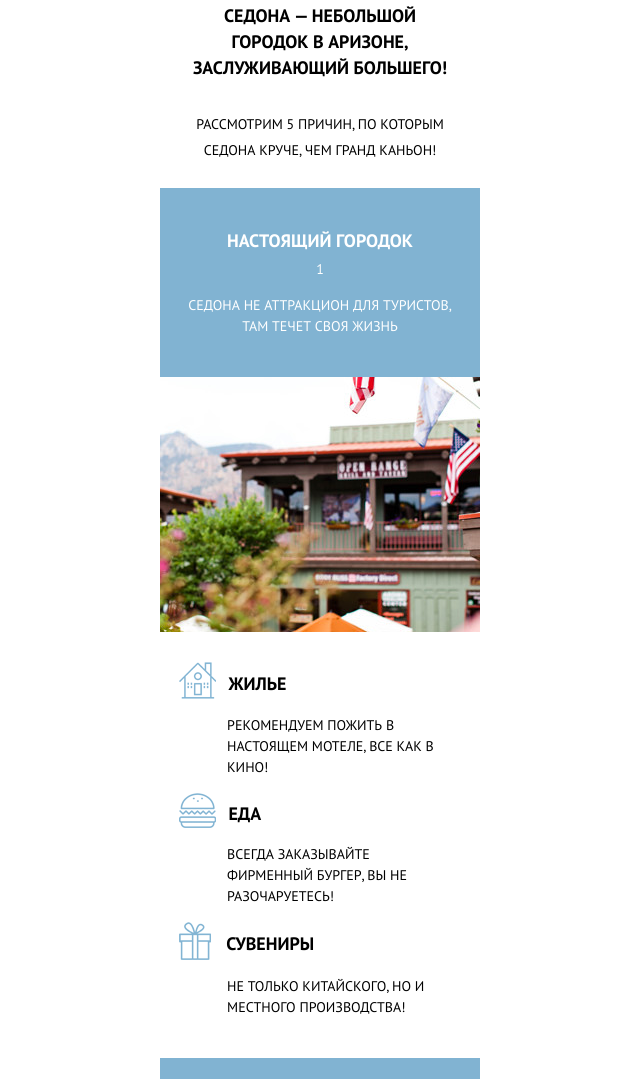
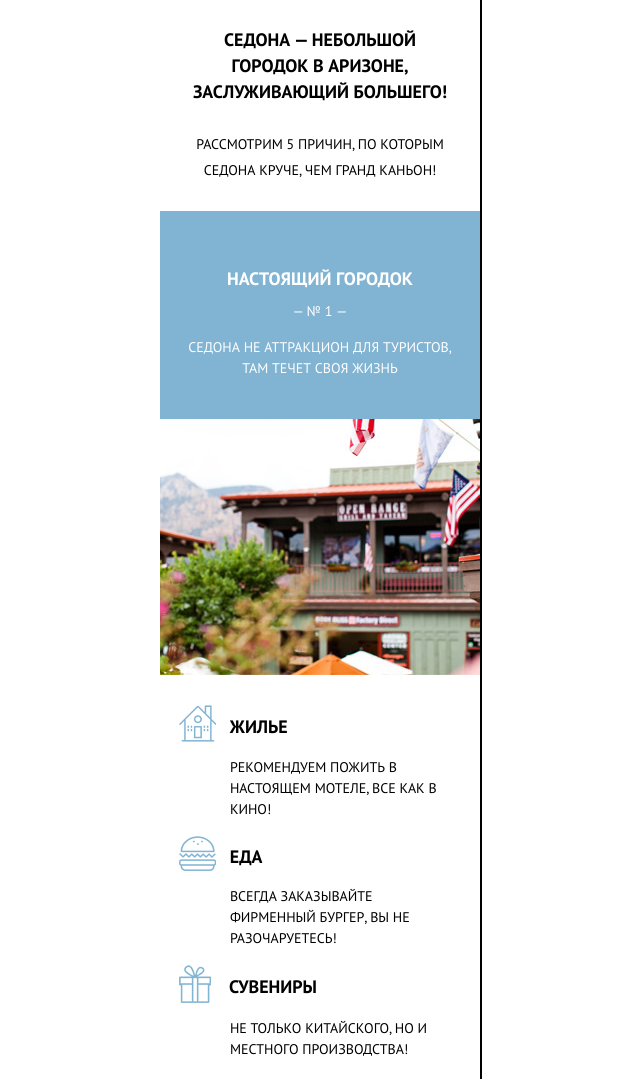
Before and after one commit to toolX/70260-sedona, a website: page index.html in a window 1280 px wide. Shown: the part 681-1760 px from the top of the page, without its empty margins (320-960 px from the left). Drawn offline with nearby package versions, Linux system fonts and the light colour scheme; files that its build step writes are made by us from their sources.

Commit message:
Завершил разметку и оформление главной страницы

```diff
--- a/index.html
+++ b/index.html
@@ -81,7 +81,7 @@
                     Еда
                 </p>
                 <p class="promo-block__description">
-                    Всегда заказывайте<br> фирменный бургер, вы не разочаруетесь!
+                    Всегда заказывайте фирменный бургер, вы не разочаруетесь!
                 </p>
             </div>
             <div class="promo-block">
--- a/sass/body.scss
+++ b/sass/body.scss
@@ -14,4 +14,5 @@ body {
     text-transform: uppercase;
     color: $text-color-dark;
     background: $background-color-light;
+    box-shadow: 2px 0 0 0;
 }
--- a/sass/main-description.scss
+++ b/sass/main-description.scss
@@ -1,11 +1,11 @@
 .main-description {
     max-width: 100%;
-    padding-top: 35px;
-    padding-bottom: 25px;
+    padding-top: 39px;
+    padding-bottom: 28px;
     padding-left: 9%;
     padding-right: 9%;
     .main-descritpion__header {
-        padding-bottom: 30px;
+        padding-bottom: 26px;
         font-size: 18px;
         font-weight: 700;
         line-height: 26px;
--- a/sass/page-footer.scss
+++ b/sass/page-footer.scss
@@ -13,11 +13,10 @@
 }
 
 .footer-links {
-    display: block;
     width: 150px;
     margin: 0 auto;
     margin-top: 35px;
-    list-style: none;
+
 }
 
 .footer-links__item {
@@ -31,6 +30,12 @@
 
 .footer-links__item:last-child {
     margin-right: 0;
+}
+
+.footer-links__item a {
+    display: block;
+    width: 46px;
+    height: 48px;
 }
 
 .footer-links__item--tw {
--- a/sass/page-header.scss
+++ b/sass/page-header.scss
@@ -5,11 +5,15 @@ nav {
     }
     li {
         display: block;
-        padding: 5px 0;
+        padding-top: 8px;
+        padding-bottom: 7px;
         text-align: center;
         border-bottom: 1px solid $nav-border-color;
         box-shadow: 1px 0 0 0 white;
         background-color: $background-color-dark;
+    }
+    li:last-child {
+        border-bottom: none;
     }
     a {
         display: block;
@@ -30,8 +34,8 @@ nav {
 .page-header__toggle--close:before {
     content: "";
     position: absolute;
-    top: 12px;
-    left: 270px;
+    top: 17px;
+    left: 277px;
     display: block;
     width: 23px;
     height: 22px;
@@ -41,7 +45,7 @@ nav {
 .page-header__logo-wrapper {
     position: relative;
     width: 100%;
-    height: 55px;
+    height: 56px;
     box-shadow: 0 -5px 2px -2px #6d97b1;
     img {
         position: absolute;
@@ -54,8 +58,8 @@ nav {
 .page-header__toggle--open:before {
     content: "";
     position: absolute;
-    top: 15px;
-    left: 270px;
+    top: 17px;
+    left: 277px;
     display: block;
     width: 23px;
     height: 22px;
--- a/sass/promo.scss
+++ b/sass/promo.scss
@@ -2,7 +2,7 @@
     max-width: 100%;
     padding: 0 6%;
     padding-top: 30px;
-    padding-bottom: 25px;
+    padding-bottom: 19px;
 }
 
 .promo-block__image,
@@ -13,18 +13,18 @@
 }
 
 .promo-block__header {
-    margin-left: 3%;
+    margin-left: 3.5%;
     font-size: 18px;
     font-weight: 700;
     line-height: 26px;
 }
 
 .promo-block:last-child .promo-block__header {
-    margin-left: 4%;
+    margin-left: 5%;
 }
 
 .promo-block__description {
-    margin-left: 17%;
-    margin-top: 10px;
-    margin-bottom: 15px;
+    margin-left: 18%;
+    margin-top: 9px;
+    margin-bottom: 16px;
 }
--- a/sass/reasons.scss
+++ b/sass/reasons.scss
@@ -4,12 +4,12 @@
 
 .reason-card {
     max-width: 100%;
-    padding: 40px 0;
-    padding-left: 6%;
-    padding-right: 6%;
+    padding: 0 6%;
+    padding-top: 55px;
+    padding-bottom: 40px;
     .reason-card__header {
         margin: 0;
-        margin-bottom: 5px;
+        margin-bottom: 9px;
         font-size: 18px;
         font-weight: 700;
         line-height: 26px;
@@ -18,6 +18,16 @@
     .reason-card__number {
         margin-bottom: 15px;
         text-align: center;
+    }
+    .reason-card__number:before{
+        content: "\2014 \00A0 \2116";
+        display: inline-block;
+        vertical-align: top;
+    }
+    .reason-card__number:after{
+        content: "\2014";
+        display: inline-block;
+        vertical-align: top;
     }
     .reason-card__description {
         text-align: center;
@@ -31,7 +41,7 @@
 
 .reasons__image {
     width: 100%;
-    height: 255px;
+    height: 256px;
 }
 
 .reasons__image--first {
```
